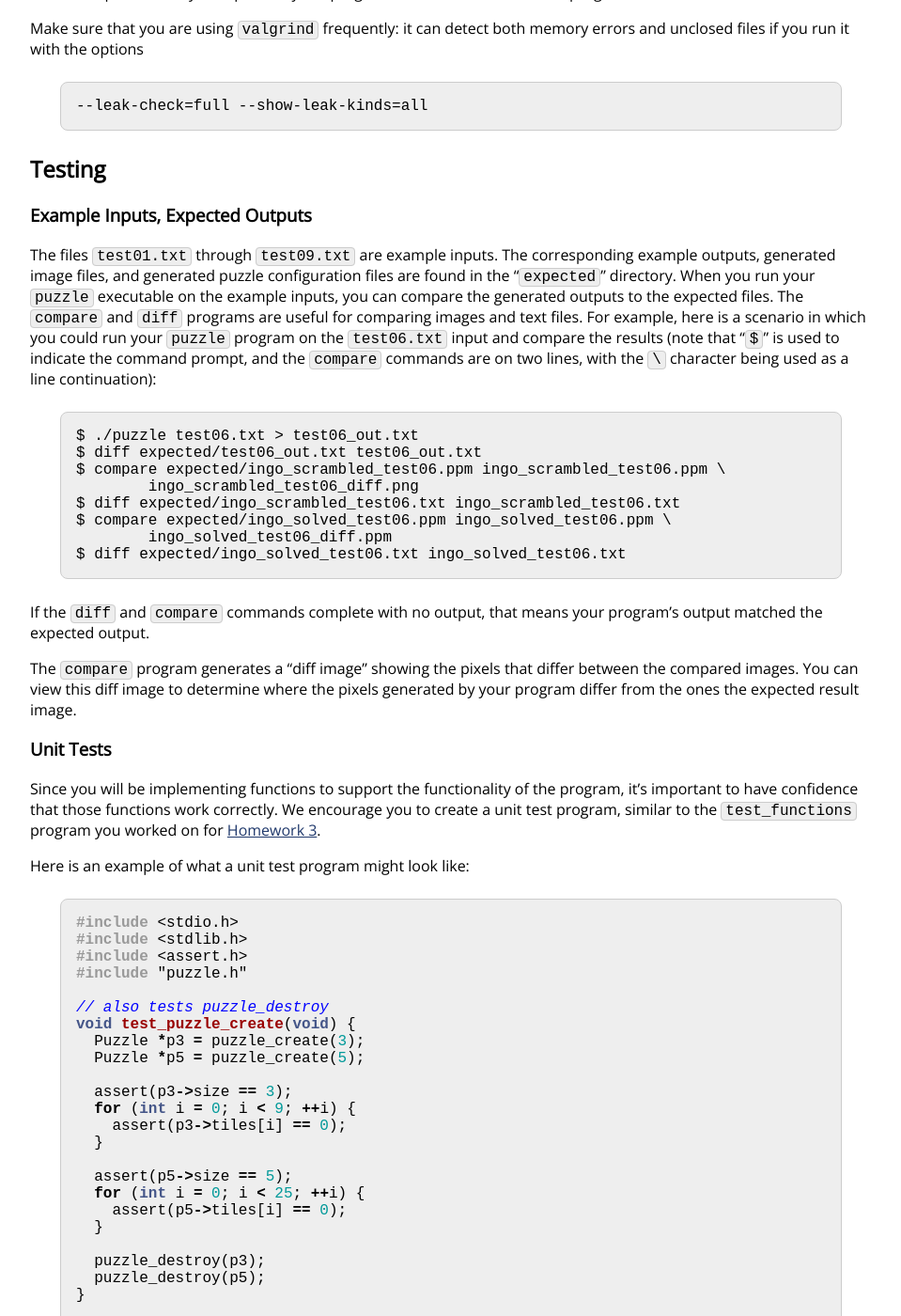
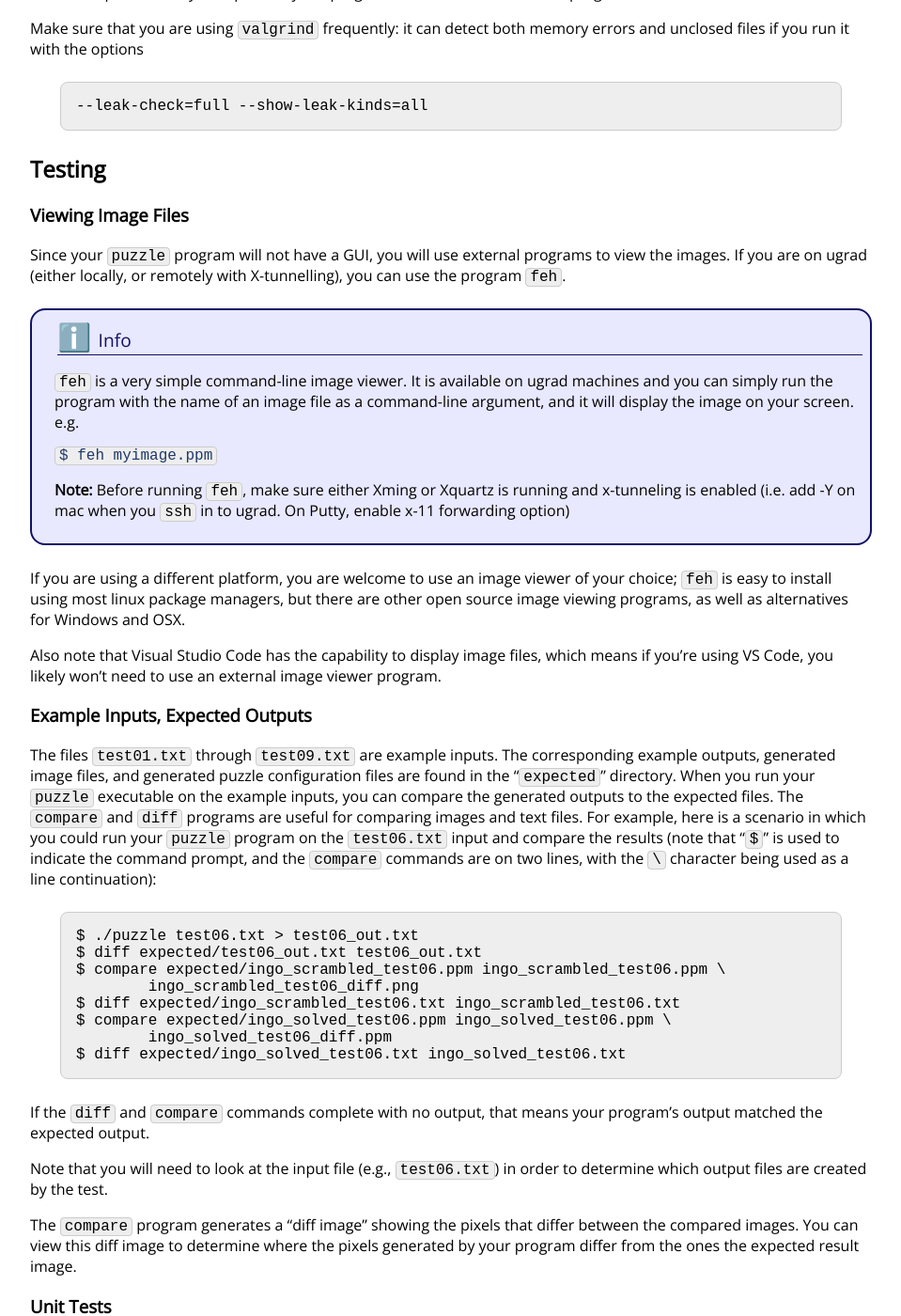
Before and after one commit to vivek-booshan/cs220-sp23, a Jekyll site: the page built from assign/midterm.md, in a window 1280 px wide and 1400 px high, scrolled down 10189 px. Shown: the whole window at 94% size, without its empty margins (160-1119 px from the left). Built offline with Jekyll 4.4.1, drawn with Linux system fonts in a browser that asks for light colours; some web fonts are replaced; formulas are drawn with MathJax 3.

Commit message:
viewing image files

```diff
--- a/assign/midterm.md
+++ b/assign/midterm.md
@@ -661,6 +661,36 @@ memory errors and unclosed files if you run it with the options
 
 ## Testing
 
+### Viewing Image Files
+
+Since your `puzzle` program will not have a GUI, you will use external
+programs to view the images. If you are on ugrad (either locally, or
+remotely with X-tunnelling), you can use the program `feh`.
+
+<div class='admonition info'>
+<div class='title'>Info</div>
+<div class='content'>
+<p><code>feh</code> is a very simple command-line image viewer. It is
+available on ugrad machines and you can simply run the program with the
+name of an image file as a command-line argument, and it will display
+the image on your screen. e.g.</p>
+<div class="sourceCode" id="cb1"><pre class="sourceCode sh"><code class="sourceCode bash"><a class="sourceLine" id="cb1-1" title="1">$ <span class="ex">feh</span> myimage.ppm</a></code></pre></div>
+<p><strong>Note:</strong> Before running <code>feh</code>, make sure
+either Xming or Xquartz is running and x-tunneling is enabled (i.e. add
+-Y on mac when you <code>ssh</code> in to ugrad. On Putty, enable x-11
+forwarding option)</p>
+</div>
+</div>
+
+If you are using a different platform, you are welcome to use an image
+viewer of your choice; `feh` is easy to install using most linux package
+managers, but there are other open source image viewing programs, as
+well as alternatives for Windows and OSX.
+
+Also note that Visual Studio Code has the capability to display image
+files, which means if you're using VS Code, you likely won't need to
+use an external image viewer program.
+
 ### Example Inputs, Expected Outputs
 
 The files `test01.txt` through `test09.txt` are example inputs.
@@ -688,6 +718,9 @@ $ diff expected/ingo_solved_test06.txt ingo_solved_test06.txt
 
 If the `diff` and `compare` commands complete with no output, that
 means your program's output matched the expected output.
+
+Note that you will need to look at the input file (e.g., `test06.txt`)
+in order to determine which output files are created by the test.
 
 The `compare` program generates a "diff image" showing the pixels
 that differ between the compared images. You can view this diff image
```
